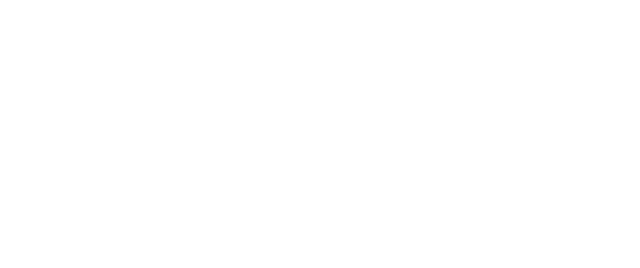
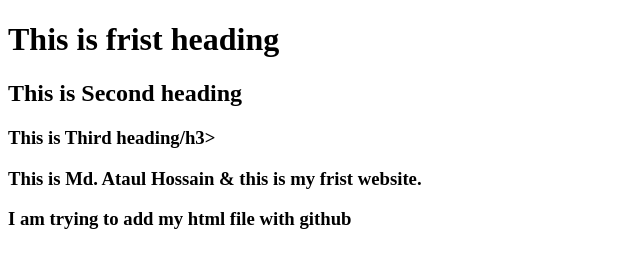
Before and after one commit to ataulweb/my-second-repo, a plain HTML site: page index.html in a window 1280 px wide. Shown: the whole page, without its empty margins (0-640 px from the left). Drawn offline with Linux system fonts and the light colour scheme.

Commit message:
added header

```diff
--- a/index.html
+++ b/index.html
@@ -7,6 +7,12 @@
     <title>My second github repo</title>
 </head>
 <body>
+    <h1> This is frist heading</h1>
+    <h2> This is Second heading</h2>
+    <h3> This is Third heading/h3>
+        <p>This is Md. Ataul Hossain & this is my frist website.</p>
+        <p>I am trying to add my html file with github</p>
+
 
 </body>
 </html>
```
